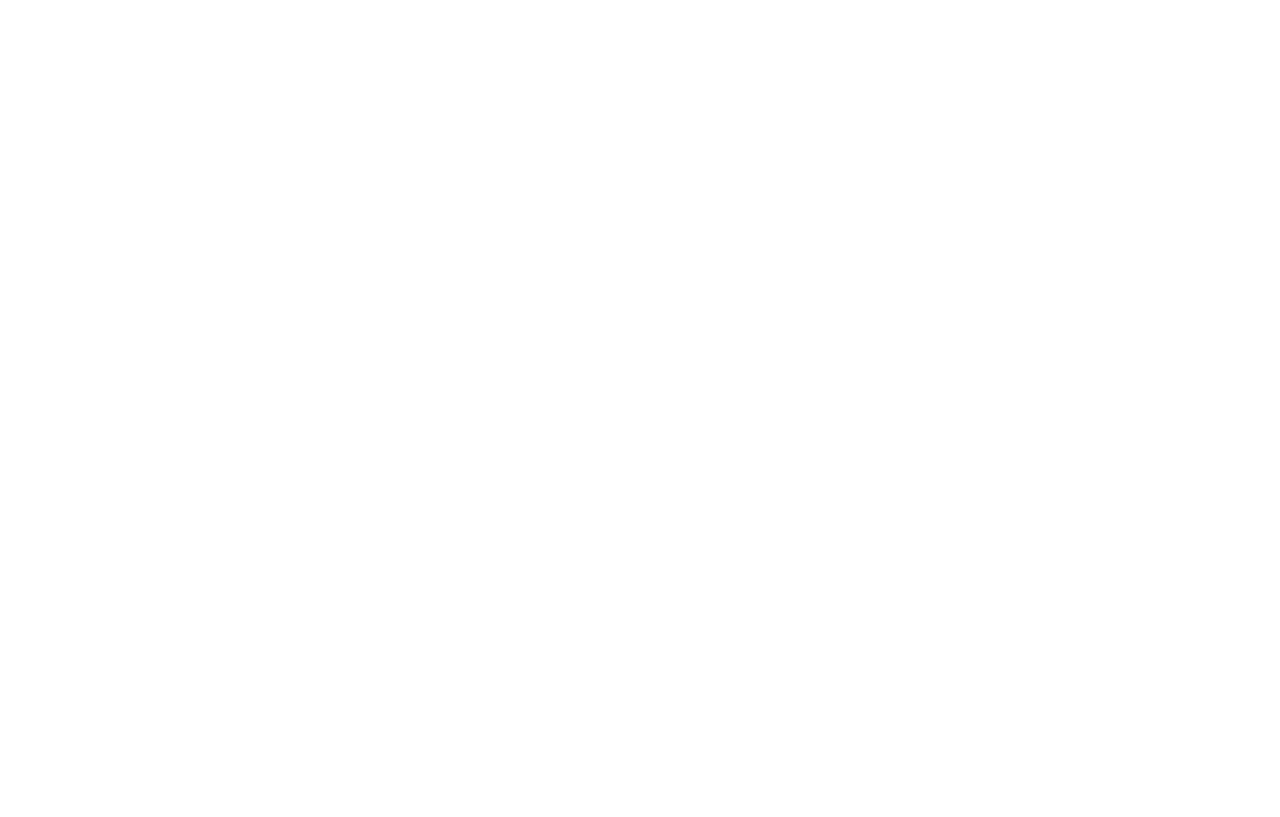
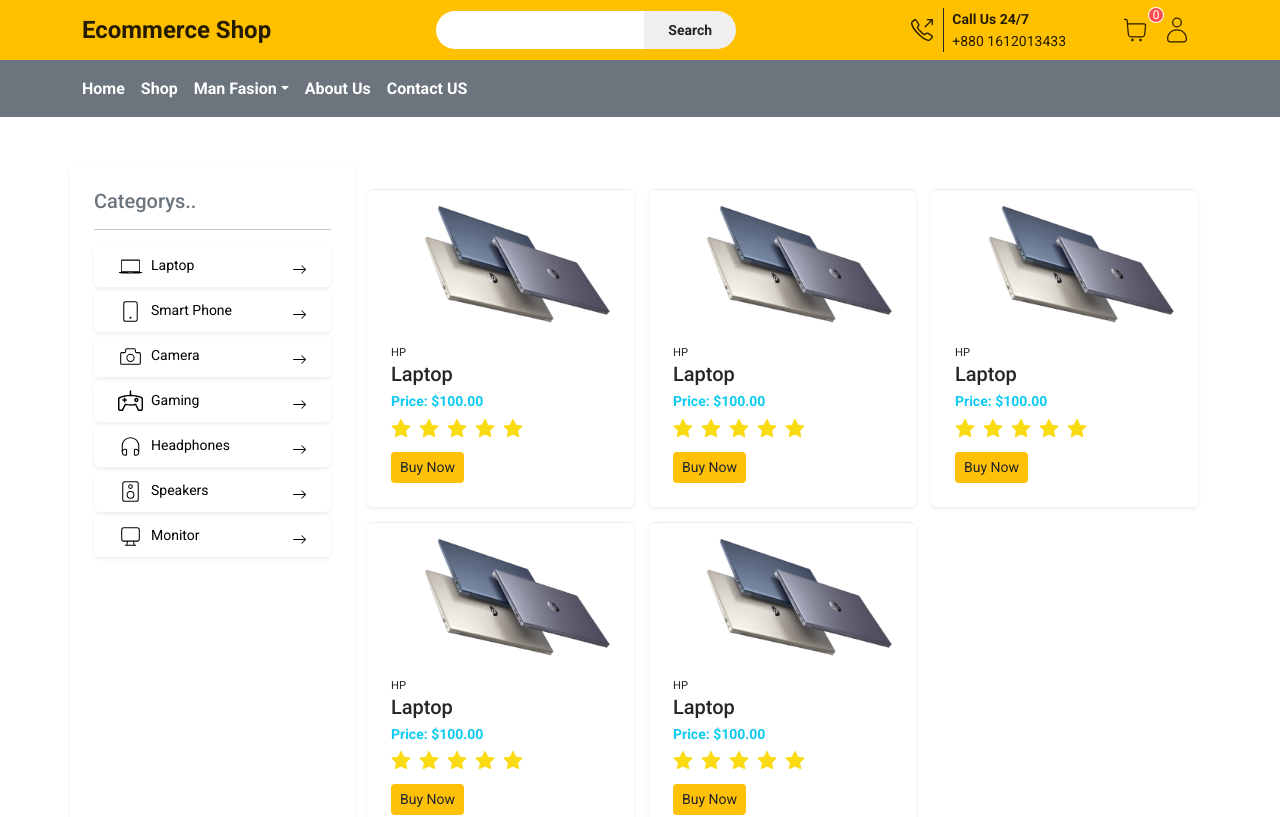
Before and after one commit to mehedy201/Complete-Ecommerce-Website-Advance-, a React (Create React App) app: page /shop in a window 1280 px wide. Before the commit this address had no page. Shown: the top 817 px of the page. Built offline with nearby package versions, Linux system fonts and the light colour scheme; the HTML template or start-up script is replaced by a standard one.

Commit message:
created shop page

```diff
--- a/src/App.js
+++ b/src/App.js
@@ -5,6 +5,7 @@
 import Home from './Pages/Home/Home';
 import CartPage from './Pages/CartPage/CartPage';
 import 'react-multi-carousel/lib/styles.css';
+import ShopPage from './Pages/ShopPage/ShopPage';
 
 function App() {
   return (
@@ -13,6 +14,7 @@
       <Routes>
         <Route path='/' element={<Home/>}></Route>
         <Route path='/cart' element={<CartPage/>}></Route>
+        <Route path='/shop' element={<ShopPage/>}></Route>
       </Routes>
     </>
   );
--- a/src/Pages/CartPage/CartPage.js
+++ b/src/Pages/CartPage/CartPage.js
@@ -27,8 +27,6 @@
                 setCount(minasCount);
             }
     }
-    console.log(count);
-
 
 
 
--- /dev/null
+++ b/src/Pages/ShopPage/ShopPage.css
@@ -0,0 +1,5 @@
+.shop_page_grid{
+    display: grid;
+    grid-template-columns: repeat(3, 1fr);
+    gap: 15px;
+}
--- /dev/null
+++ b/src/Pages/ShopPage/ShopPage.js
@@ -0,0 +1,55 @@
+import React from 'react';
+import './ShopPage.css'
+import { Link } from 'react-router-dom';
+import { BsArrowRight } from 'react-icons/bs';
+import { IoIosLaptop } from 'react-icons/io';
+import { CiMobile2 } from 'react-icons/ci';
+import { CiCamera } from 'react-icons/ci';
+import { CiHeadphones } from 'react-icons/ci';
+import { CiSpeaker } from 'react-icons/ci';
+import { CiMonitor } from 'react-icons/ci';
+import { TfiGame } from 'react-icons/tfi';
+import TopNavigation from '../../Shared/TopNavigation/TopNavigation';
+import Navigation from '../../Shared/Navigation/Navigation';
+import FooterSection from '../../Shared/FooterSection/FooterSection';
+import ShopProduct from './ShopProduct/ShopProduct';
+
+const ShopPage = () => {
+    return (
+        <>
+        <header>
+            <TopNavigation></TopNavigation>
+            <Navigation></Navigation>
+        </header>
+        <div className='container my-5'>
+            <div className='row'>
+                <div className="col-md-3 shadow-sm rounded p-md-4">
+                    <div className='for_responsive_col'>
+                        <h2 className='text-secondary fs-5'>Categorys..</h2>
+                        <hr />
+                        <Link className='text-black py-2 px-4 shadow-sm my-1 d-block rounded text_hover_color' to="laptop"><IoIosLaptop className='hero_section_catagory_icon'/>Laptop<BsArrowRight className='hero_animeted_icon'/></Link>
+                        <Link className='text-black py-2 px-4 shadow-sm my-1 d-block rounded text_hover_color' to="laptop"><CiMobile2 className='hero_section_catagory_icon'/>Smart Phone<BsArrowRight className='hero_animeted_icon'/></Link>
+                        <Link className='text-black py-2 px-4 shadow-sm my-1 d-block rounded text_hover_color' to="laptop"><CiCamera className='hero_section_catagory_icon'/>Camera<BsArrowRight className='hero_animeted_icon'/></Link>
+                        <Link className='text-black py-2 px-4 shadow-sm my-1 d-block rounded text_hover_color' to="laptop"><TfiGame className='hero_section_catagory_icon'/>Gaming<BsArrowRight className='hero_animeted_icon'/></Link>
+                        <Link className='text-black py-2 px-4 shadow-sm my-1 d-block rounded text_hover_color' to="laptop"><CiHeadphones className='hero_section_catagory_icon'/>Headphones<BsArrowRight className='hero_animeted_icon'/></Link>
+                        <Link className='text-black py-2 px-4 shadow-sm my-1 d-block rounded text_hover_color' to="laptop"><CiSpeaker className='hero_section_catagory_icon'/>Speakers<BsArrowRight className='hero_animeted_icon'/></Link>
+                        <Link className='text-black py-2 px-4 shadow-sm my-1 d-block rounded text_hover_color' to="laptop"><CiMonitor className='hero_section_catagory_icon'/>Monitor<BsArrowRight className='hero_animeted_icon'/></Link>
+                    </div>
+                </div>
+                {/* Slider Section ----------------------------------- */}
+                <div className="col-md-9 py-4">
+                    <div className="shop_page_grid">
+                        <ShopProduct></ShopProduct>
+                    </div>
+                </div>
+            </div>
+        </div>
+        {/* Footer --------------------------------- */}
+        <footer className='footer_color mt-4'>
+            <FooterSection></FooterSection>
+        </footer>
+    </>
+    );
+};
+
+export default ShopPage;
--- /dev/null
+++ b/src/Pages/ShopPage/ShopProduct/ShopProduct.js
@@ -0,0 +1,72 @@
+import { Rate } from 'antd';
+import React from 'react';
+import laptopImage from '../../../Images/Hp-removebg-preview.png'
+
+const ShopProduct = () => {
+    return (
+        <>
+            <div className="product_border_top overflow-hidden rounded shadow-sm">
+                <div className='d-flex justify-content-center'>
+                    <img className='hompage_product_image_size p-1' src={laptopImage} alt="" />
+                </div>
+                <div className='px-4 pb-4'>
+                    <small>HP</small>
+                    <h5 className='mb-1'>Laptop</h5>
+                    <p className='mb-0 text-info fw-semibold'>Price: $100.00</p>
+                    <Rate value={5} />
+                    <button className='btn btn-sm bg-warning mt-2 d-block'>Buy Now</button>
+                </div>
+            </div>
+            <div className="product_border_top overflow-hidden rounded shadow-sm">
+                <div className='d-flex justify-content-center'>
+                    <img className='hompage_product_image_size p-1' src={laptopImage} alt="" />
+                </div>
+                <div className='px-4 pb-4'>
+                    <small>HP</small>
+                    <h5 className='mb-1'>Laptop</h5>
+                    <p className='mb-0 text-info fw-semibold'>Price: $100.00</p>
+                    <Rate value={5} />
+                    <button className='btn btn-sm bg-warning mt-2 d-block'>Buy Now</button>
+                </div>
+            </div>
+            <div className="product_border_top overflow-hidden rounded shadow-sm">
+                <div className='d-flex justify-content-center'>
+                    <img className='hompage_product_image_size p-1' src={laptopImage} alt="" />
+                </div>
+                <div className='px-4 pb-4'>
+                    <small>HP</small>
+                    <h5 className='mb-1'>Laptop</h5>
+                    <p className='mb-0 text-info fw-semibold'>Price: $100.00</p>
+                    <Rate value={5} />
+                    <button className='btn btn-sm bg-warning mt-2 d-block'>Buy Now</button>
+                </div>
+            </div>
+            <div className="product_border_top overflow-hidden rounded shadow-sm">
+                <div className='d-flex justify-content-center'>
+                    <img className='hompage_product_image_size p-1' src={laptopImage} alt="" />
+                </div>
+                <div className='px-4 pb-4'>
+                    <small>HP</small>
+                    <h5 className='mb-1'>Laptop</h5>
+                    <p className='mb-0 text-info fw-semibold'>Price: $100.00</p>
+                    <Rate value={5} />
+                    <button className='btn btn-sm bg-warning mt-2 d-block'>Buy Now</button>
+                </div>
+            </div>
+            <div className="product_border_top overflow-hidden rounded shadow-sm">
+                <div className='d-flex justify-content-center'>
+                    <img className='hompage_product_image_size p-1' src={laptopImage} alt="" />
+                </div>
+                <div className='px-4 pb-4'>
+                    <small>HP</small>
+                    <h5 className='mb-1'>Laptop</h5>
+                    <p className='mb-0 text-info fw-semibold'>Price: $100.00</p>
+                    <Rate value={5} />
+                    <button className='btn btn-sm bg-warning mt-2 d-block'>Buy Now</button>
+                </div>
+            </div>
+        </>
+    );
+};
+
+export default ShopProduct;
--- a/src/Shared/FooterSection/FooterSection.js
+++ b/src/Shared/FooterSection/FooterSection.js
@@ -41,7 +41,7 @@
             </div>
         </div>
             <div className='bg-dark py-3'>
-                <p className='mb-0 text-center text-white'>All right desarb &copy; Md. Mehedi Hasan <span style={{color: '#FFC000'}}>Full-Stack Web Developer</span></p>
+                <p className='mb-0 text-center text-white'>All Rights Reserved 2022 &copy; Md. Mehedi Hasan <span style={{color: '#FFC000'}}>Full-Stack Web Developer</span></p>
             </div>
         </>
     );
```
